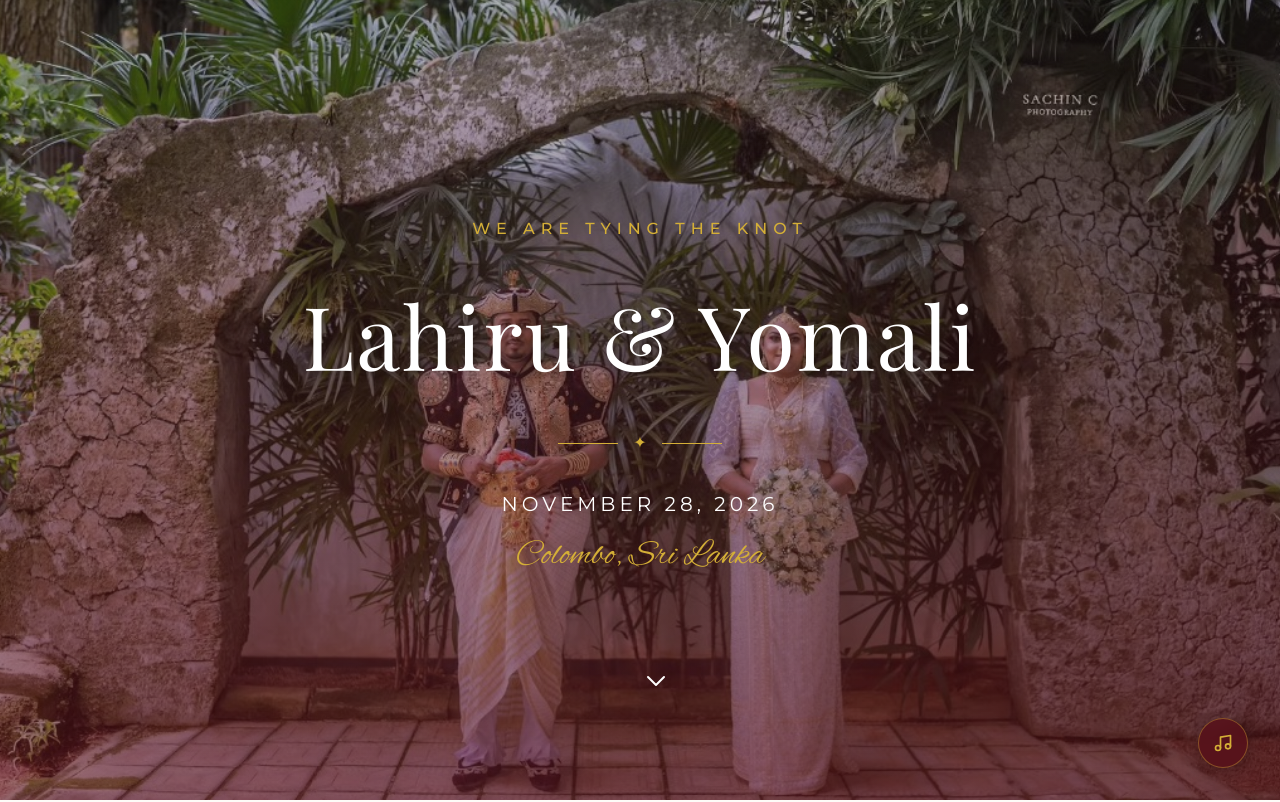
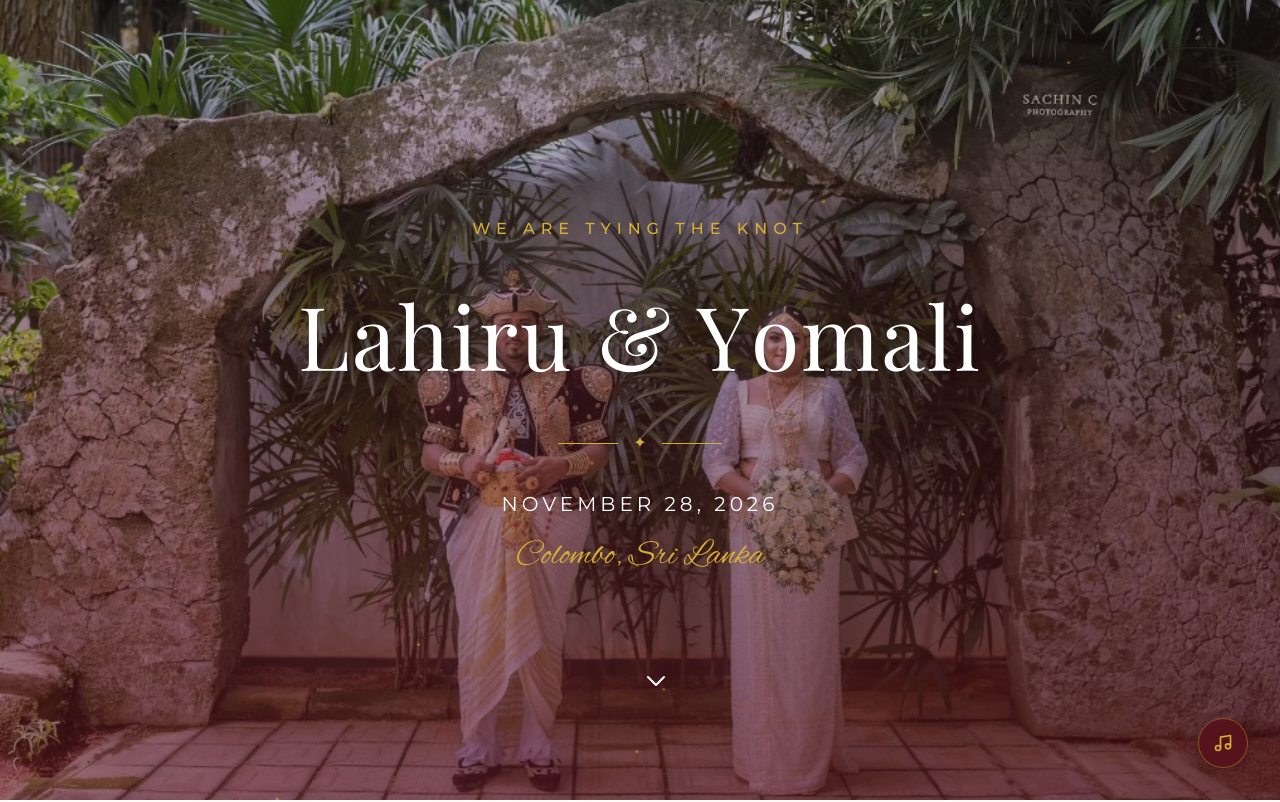
Before and after one commit to Dasunudr/wedding-invitation-lahiru-yomali, a plain HTML site: page index.html in a window 1280 px wide. Shown: the top 802 px of the page. Drawn offline with nearby package versions, Linux system fonts and the light colour scheme; a web font is replaced by a local one.

Commit message:
Add premium hero animations: floating gold sparkles canvas and staggered letter reveal for names

```diff
--- a/index.html
+++ b/index.html
@@ -35,6 +35,7 @@
     <header id="hero" class="hero-section">
         <div class="hero-bg"></div>
         <div class="hero-overlay"></div>
+        <canvas id="hero-canvas"></canvas>
         <div class="hero-content">
             <p class="hero-subtitle reveal-fade">We Are Tying The Knot</p>
             <h1 class="hero-title reveal-fade">Lahiru & Yomali</h1>
--- a/script.js
+++ b/script.js
@@ -1,4 +1,94 @@
 document.addEventListener('DOMContentLoaded', () => {
+
+    // ==========================================
+    // 0. Premium Hero Animations (Staggered Reveal & Sparkle Canvas)
+    // ==========================================
+
+    // A. Letter Reveal Animation for Hero Title
+    const heroTitle = document.querySelector('.hero-title');
+    if (heroTitle) {
+        const text = heroTitle.textContent.trim();
+        heroTitle.innerHTML = '';
+        [...text].forEach((char, index) => {
+            const span = document.createElement('span');
+            span.style.transitionDelay = `${index * 0.05}s`;
+            if (char === ' ') {
+                span.innerHTML = '&nbsp;';
+            } else {
+                span.textContent = char;
+            }
+            heroTitle.appendChild(span);
+        });
+    }
+
+    // B. Floating Gold Sparkles Canvas
+    const canvas = document.getElementById('hero-canvas');
+    if (canvas) {
+        const ctx = canvas.getContext('2d');
+        let particles = [];
+        const maxParticles = 50;
+
+        const resizeCanvas = () => {
+            canvas.width = canvas.offsetWidth;
+            canvas.height = canvas.offsetHeight;
+        };
+        resizeCanvas();
+        window.addEventListener('resize', resizeCanvas);
+
+        class Particle {
+            constructor() {
+                this.reset();
+                this.y = Math.random() * canvas.height;
+            }
+
+            reset() {
+                this.x = Math.random() * canvas.width;
+                this.y = canvas.height + Math.random() * 20;
+                this.radius = Math.random() * 1.5 + 0.5;
+                this.speed = Math.random() * 0.3 + 0.1;
+                this.opacity = Math.random() * 0.4 + 0.1;
+                this.angle = Math.random() * Math.PI * 2;
+                this.wobble = Math.random() * 0.02 - 0.01;
+            }
+
+            update() {
+                this.y -= this.speed;
+                this.angle += this.wobble;
+                this.x += Math.sin(this.angle) * 0.15;
+                if (this.y < 0) {
+                    this.reset();
+                }
+            }
+
+            draw() {
+                ctx.beginPath();
+                ctx.arc(this.x, this.y, this.radius, 0, Math.PI * 2);
+                ctx.fillStyle = `rgba(212, 175, 55, ${this.opacity})`;
+                ctx.shadowBlur = this.radius * 3;
+                ctx.shadowColor = 'rgba(212, 175, 55, 0.6)';
+                ctx.fill();
+                ctx.shadowColor = 'transparent';
+            }
+        }
+
+        const initParticles = () => {
+            particles = [];
+            for (let i = 0; i < maxParticles; i++) {
+                particles.push(new Particle());
+            }
+        };
+        initParticles();
+
+        const animate = () => {
+            ctx.clearRect(0, 0, canvas.width, canvas.height);
+            particles.forEach(p => {
+                p.update();
+                p.draw();
+            });
+            requestAnimationFrame(animate);
+        };
+        animate();
+    }
 
     // ==========================================
     // 1. Background Music Player Control
--- a/styles.css
+++ b/styles.css
@@ -236,6 +236,16 @@ a {
     z-index: 2;
 }
 
+#hero-canvas {
+    position: absolute;
+    top: 0;
+    left: 0;
+    width: 100%;
+    height: 100%;
+    z-index: 2;
+    pointer-events: none;
+}
+
 @keyframes kenburns {
     0% {
         transform: scale(1) translate(0, 0);
@@ -248,7 +258,7 @@ a {
 .hero-content {
     position: relative;
     color: #ffffff;
-    z-index: 2;
+    z-index: 3;
     padding: 0 1rem;
 }
 
@@ -269,6 +279,22 @@ a {
     letter-spacing: 2px;
     margin-bottom: 1.5rem;
     text-shadow: 2px 2px 10px rgba(0, 0, 0, 0.3);
+    display: flex;
+    justify-content: center;
+    flex-wrap: wrap;
+    overflow: hidden;
+}
+
+.hero-title span {
+    display: inline-block;
+    transform: translateY(120%);
+    opacity: 0;
+    transition: transform 1.8s cubic-bezier(0.16, 1, 0.3, 1), opacity 1.8s ease;
+}
+
+.hero-title.active span {
+    transform: translateY(0);
+    opacity: 1;
 }
 
 .divider {
```
